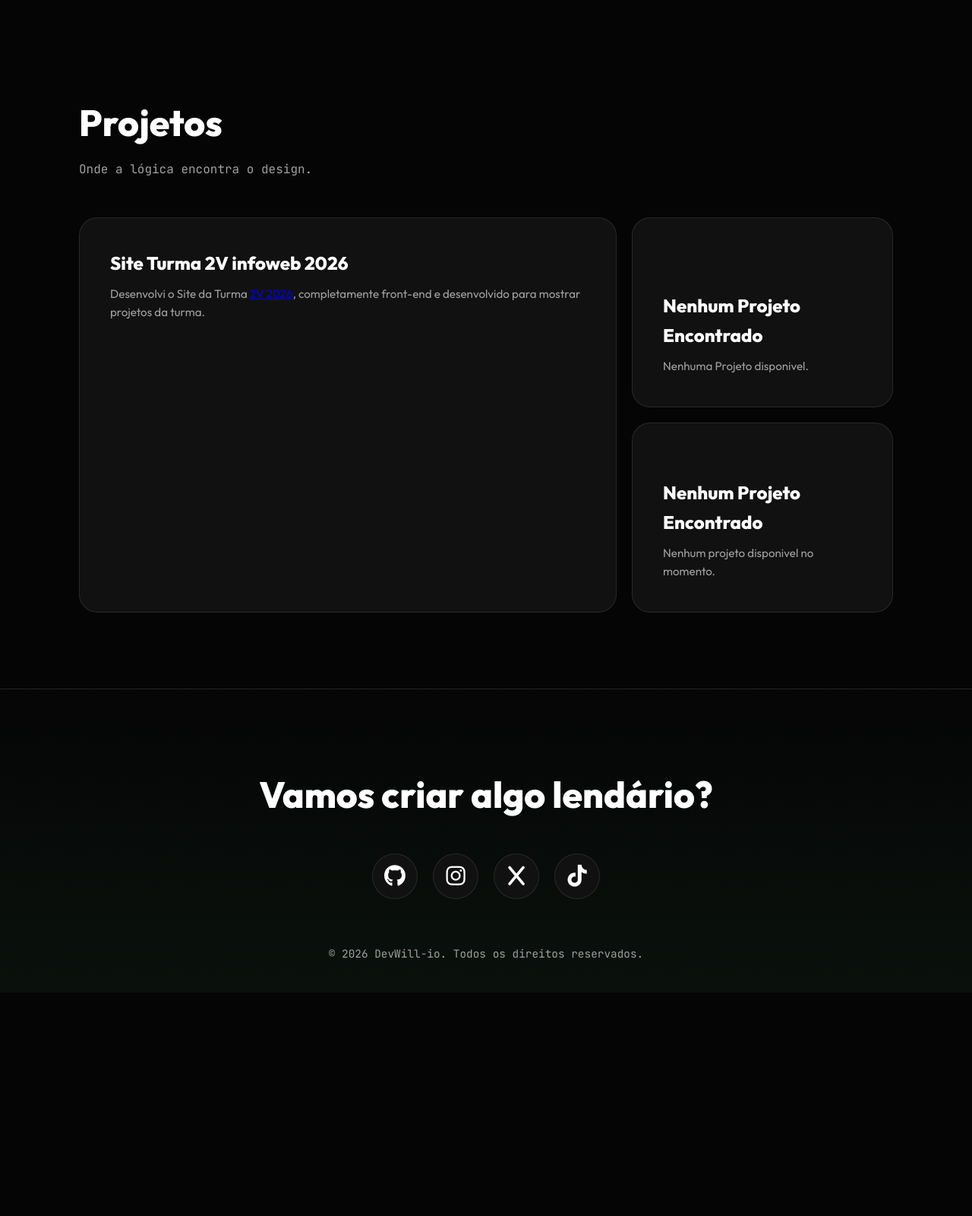
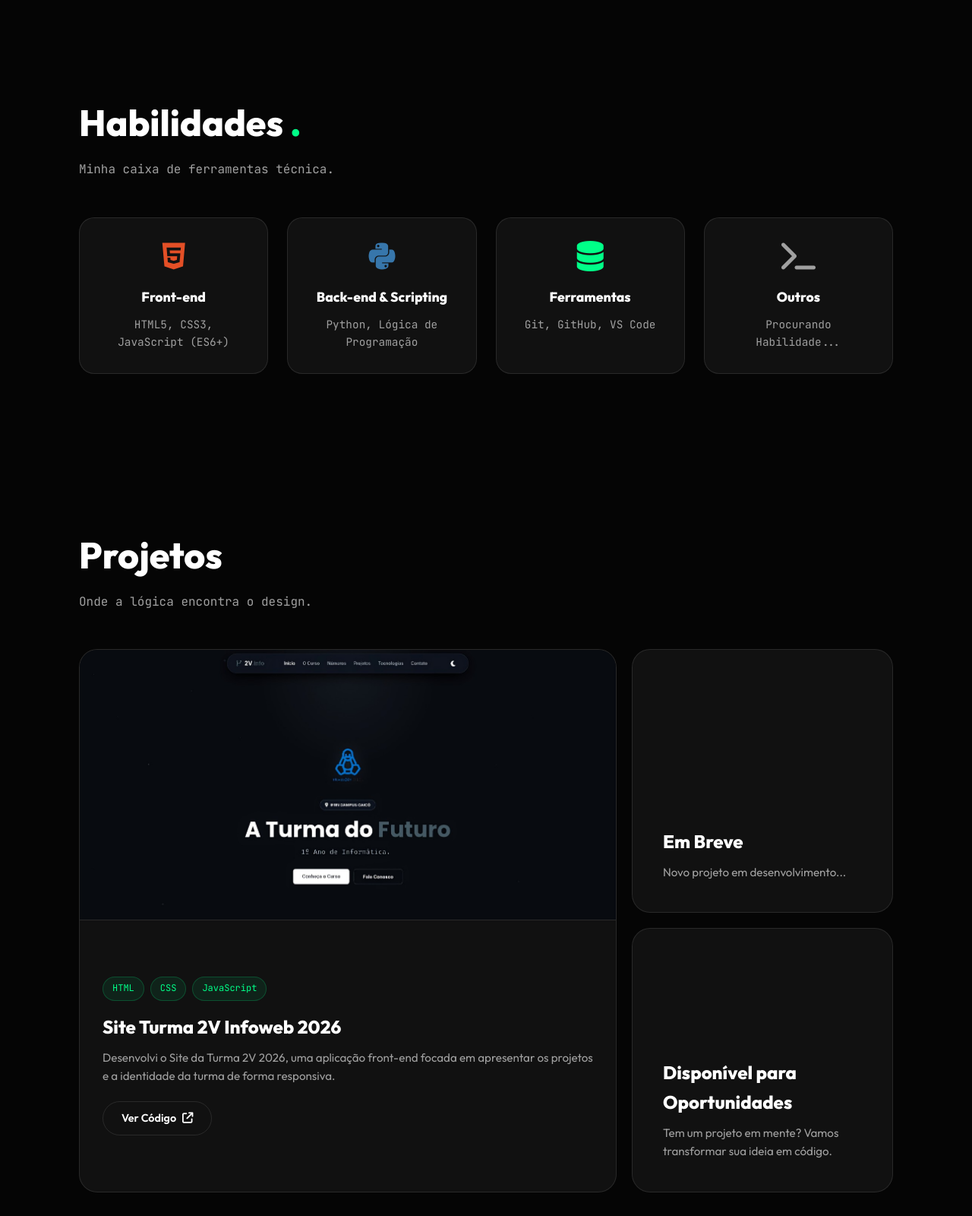
Before and after one commit to DevWill-io/Portfolio, a plain HTML site: page index.html in a window 1280 px wide. Shown: the part 800-2400 px from the top of the page at 76% size. Before the commit the page ends 2106 px from the top, so only its background shows below. Drawn offline with Linux system fonts and the light colour scheme.

Commit message:
Refactor HTML structure and update content

```diff
--- a/index.html
+++ b/index.html
@@ -7,23 +7,30 @@
     <link rel="stylesheet" href="styles/style.css">
     <link href="https://fonts.googleapis.com/css2?family=Outfit:wght@300;400;600;800&family=JetBrains+Mono&display=swap" rel="stylesheet">
     <link rel="stylesheet" href="https://cdnjs.cloudflare.com/ajax/libs/font-awesome/6.4.0/css/all.min.css">
-
 </head>
 <body>
 
     <div class="cursor-glow"></div>
 
-    <nav class="navbar">
+    <header class="navbar">
         <div class="nav-blur"></div>
         <div class="nav-content">
             <div class="logo">DevWill-<span>io</span></div>
-            <div class="menu">
-                <a href="#about">Sobre</a>
-                <a href="#projects">Projetos</a>
-                <a href="#contact" class="nav-btn">Contato</a>
+
+            <button class="hamburger" aria-label="Abrir menu" aria-expanded="false">
+                <span class="bar"></span>
+                <span class="bar"></span>
+                <span class="bar"></span>
+            </button>
+
+            <nav class="menu nav-menu">
+                <a href="#about" class="nav-link">Sobre</a>
+                <a href="#skills" class="nav-link">Habilidades</a>
+                <a href="#projects" class="nav-link">Projetos</a>
+                <a href="#contact" class="nav-btn nav-link">Contato</a>
+            </nav>
         </div>
-        </div>
-    </nav>
+    </header>
 
     <main class="wrapper">
         <section id="about" class="hero section-reveal">
@@ -33,16 +40,45 @@
                     <h1>Desenvolvendo o amanhã com <span>precisão.</span></h1>
                     <p>Focado em arquitetura de software com Python e experiências web imersivas com JavaScript, HTML e CSS.</p>
                     <div class="stack-icons">
-                        <img src="https://cdn.simpleicons.org/python/00ff88" alt="Python">
-                        <img src="https://cdn.simpleicons.org/javascript/00ff88" alt="JS">
-                        <img src="https://cdn.simpleicons.org/html5/00ff88" alt="HTML">
-                        <img src="https://cdn.simpleicons.org/css/00ff88" alt="CSS">
+                        <img src="https://cdn.simpleicons.org/python/00ff88" alt="Ícone Python" title="Python">
+                        <img src="https://cdn.simpleicons.org/javascript/00ff88" alt="Ícone JavaScript" title="JavaScript">
+                        <img src="https://cdn.simpleicons.org/html5/00ff88" alt="Ícone HTML5" title="HTML5">
+                        <img src="https://cdn.simpleicons.org/css/00ff88" alt="Ícone CSS3" title="CSS3">
                     </div>
                 </div>
                 <div class="hero-visual">
                     <div class="image-card">
-                        <img src="imagens/eu.jpg" alt="Williams Silva">
+                        <img src="imagens/eu.jpg" alt="Foto de Williams Silva">
                     </div>
+                </div>
+            </div>
+        </section>
+
+        <section id="skills" class="skills section-reveal">
+            <div class="section-header">
+                <h2 class="title-bg">Habilidades <span>.</span></h2>
+                <p>Minha caixa de ferramentas técnica.</p>
+            </div>
+            <div class="skills-grid">
+                <div class="skill-card">
+                    <i class="fa-brands fa-html5" style="color: #E34F26;"></i>
+                    <h3>Front-end</h3>
+                    <p>HTML5, CSS3, JavaScript (ES6+)</p>
+                </div>
+                <div class="skill-card">
+                    <i class="fa-brands fa-python" style="color: #3776AB;"></i>
+                    <h3>Back-end & Scripting</h3>
+                    <p>Python, Lógica de Programação</p>
+                </div>
+                <div class="skill-card">
+                    <i class="fa-solid fa-database" style="color: var(--accent-color);"></i>
+                    <h3>Ferramentas</h3>
+                    <p>Git, GitHub, VS Code</p>
+                </div>
+                 <div class="skill-card">
+                    <i class="fa-solid fa-terminal" style="color: var(--text-muted);"></i>
+                    <h3>Outros</h3>
+                    <p>Procurando Habilidade...</p>
                 </div>
             </div>
         </section>
@@ -54,24 +90,36 @@
             </div>
 
             <div class="bento-grid">
-                <div class="bento-card large">
+                <article class="bento-card large project-featured">
+                    <div class="project-image-container">
+                        <img src="imagens/Site2v.jpg" alt="Preview do Site Turma 2V Infoweb 2026" loading="lazy">
+                    </div>
+                    <div class="card-content project-content-padded">
+                        <div class="project-tags">
+                            <span>HTML</span>
+                            <span>CSS</span>
+                            <span>JavaScript</span>
+                        </div>
+                        <h3>Site Turma 2V Infoweb 2026</h3>
+                        <p>Desenvolvi o Site da Turma 2V 2026, uma aplicação front-end focada em apresentar os projetos e a identidade da turma de forma responsiva.</p>
+                        <a href="https://github.com/Infoweb2026-2V/SITE-2V" target="_blank" rel="noopener noreferrer" class="btn-project">
+                            Ver Código <i class="fa-solid fa-arrow-up-right-from-square"></i>
+                        </a>
+                    </div>
+                </article>
+
+                <article class="bento-card small">
                     <div class="card-content">
-                        <h3>Site Turma 2V infoweb 2026</h3>
-                        <p>Desenvolvi o Site da Turma <a style=""id="2v" target="_blank" href="https://github.com/Infoweb2026-2V/SITE-2V">2V 2026</a>, completamente front-end e desenvolvido para mostrar projetos da turma.</p>
+                        <h3>Em Breve</h3>
+                        <p>Novo projeto em desenvolvimento...</p>
                     </div>
+                </article>
+                <article class="bento-card full">
+                    <div class="card-content">
+                        <h3>Disponível para Oportunidades</h3>
+                        <p>Tem um projeto em mente? Vamos transformar sua ideia em código.</p>
                     </div>
-                <div class="bento-card small">
-                    <div class="card-content">
-                        <h3>Nenhum Projeto Encontrado</h3>
-                        <p>Nenhuma Projeto disponivel.</p>
-                    </div>
-                </div>
-                <div class="bento-card full">
-                    <div class="card-content">
-                        <h3>Nenhum Projeto Encontrado</h3>
-                        <p>Nenhum projeto disponivel no momento.</p>
-                    </div>
-                </div>
+                </article>
             </div>
         </section>
     </main>
@@ -81,16 +129,16 @@
             <h2>Vamos criar algo lendário?</h2>
 
             <div class="social-links">
-            <a href="https://github.com/DevWill-io" target="_blank" aria-label="GitHub">
+                <a href="https://github.com/DevWill-io" target="_blank" rel="noopener noreferrer" aria-label="Acessar GitHub">
                     <i class="fa-brands fa-github"></i>
                 </a>
-            <a href="https://instagram.com/wil_lians0" target="_blank" aria-label="Instagram">
+                <a href="https://instagram.com/wil_lians0" target="_blank" rel="noopener noreferrer" aria-label="Acessar Instagram">
                     <i class="fa-brands fa-instagram"></i>
                 </a>
-            <a href="https://x.com/will62667" target="_blank" aria-label="X (Twitter)">
+                <a href="https://x.com/will62667" target="_blank" rel="noopener noreferrer" aria-label="Acessar X (Twitter)">
                     <i class="fa-brands fa-x"></i>
                 </a>
-            <a href="https://tiktok.com/@willians212" target="_blank" aria-label="TikTok">
+                <a href="https://tiktok.com/@willians212" target="_blank" rel="noopener noreferrer" aria-label="Acessar TikTok">
                     <i class="fa-brands fa-tiktok"></i>
                 </a>
             </div>
@@ -99,7 +147,6 @@
         </div>
     </footer>
 
-
     <script src="scripts/script.js"></script>
 </body>
 </html>
```
Lines whose indentation alone changed are shown as unchanged.
